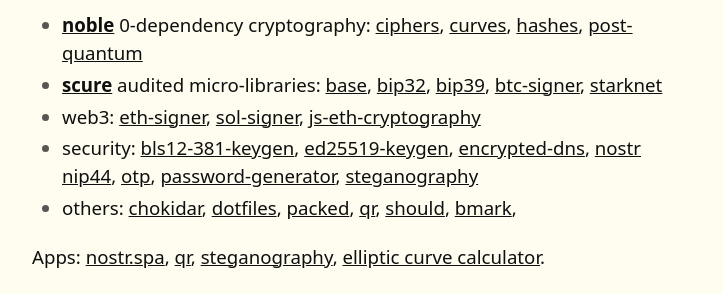
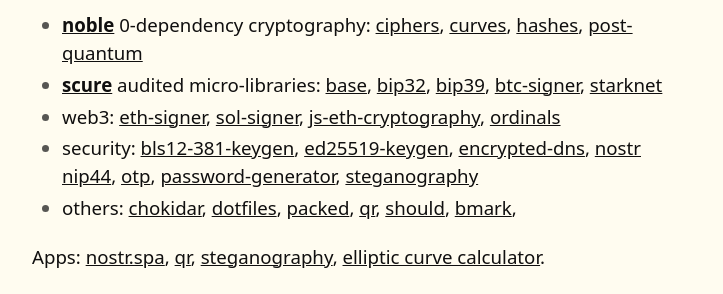
Before and after one commit to paulmillr/paulmillr.github.io, a Jekyll site: the page built from index.html, in a window 1280 px wide. Shown: the part 356-650 px from the top of the page, without its empty margins (278-1001 px from the left). Built offline with Jekyll 4.4.1, drawn with Linux system fonts in a browser that asks for light colours.

Commit message:
New project

```diff
--- a/index.html
+++ b/index.html
@@ -44,7 +44,8 @@ layout: base
         web3:
           <a href="https://github.com/paulmillr/micro-eth-signer">eth-signer</a>,
           <a href="https://github.com/paulmillr/micro-sol-signer">sol-signer</a>,
-          <a href="https://github.com/ethereum/js-ethereum-cryptography">js-eth-cryptography</a>
+          <a href="https://github.com/ethereum/js-ethereum-cryptography">js-eth-cryptography</a>,
+          <a href="https://github.com/paulmillr/micro-ordinals">ordinals</a>
       </li>
       <li>
         security:
```
